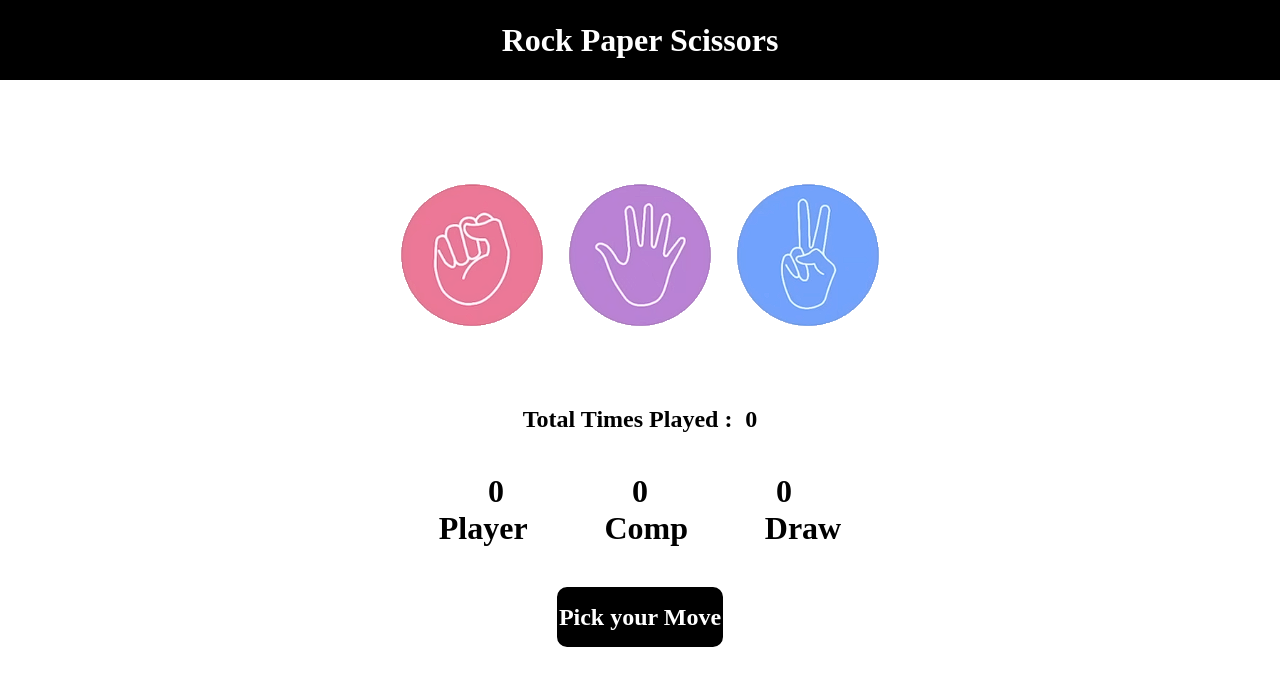
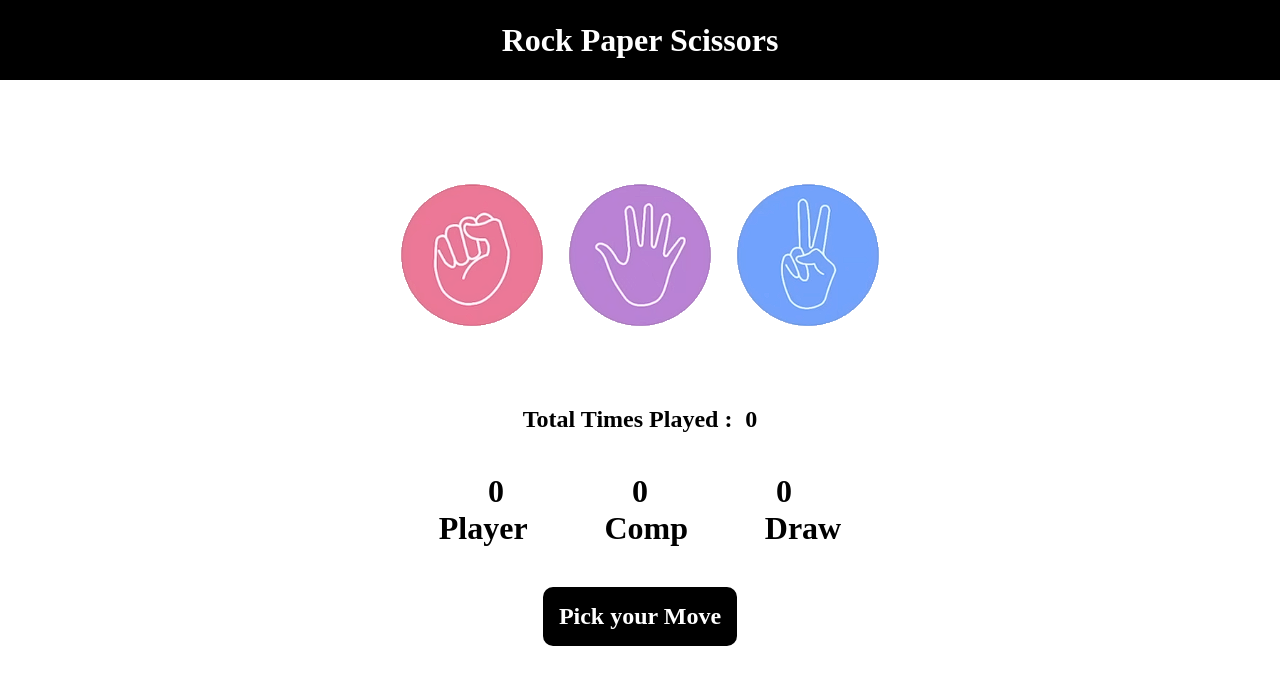
Before and after one commit to ayush-uttam/rockPaperScissors, a plain HTML site: page index.html in a window 1280 px wide. Drawn offline with Linux system fonts and the light colour scheme.

Commit message:
Update style.css

```diff
--- a/style.css
+++ b/style.css
@@ -65,10 +65,9 @@
 }
 
 #info {
-    height: 7vh;
+    padding: 1rem;
     width: fit-content;
     margin-top: 5vh;
-    border: 2px solid black;
     text-align: center;
     background-color: black;
     color: white;
```
